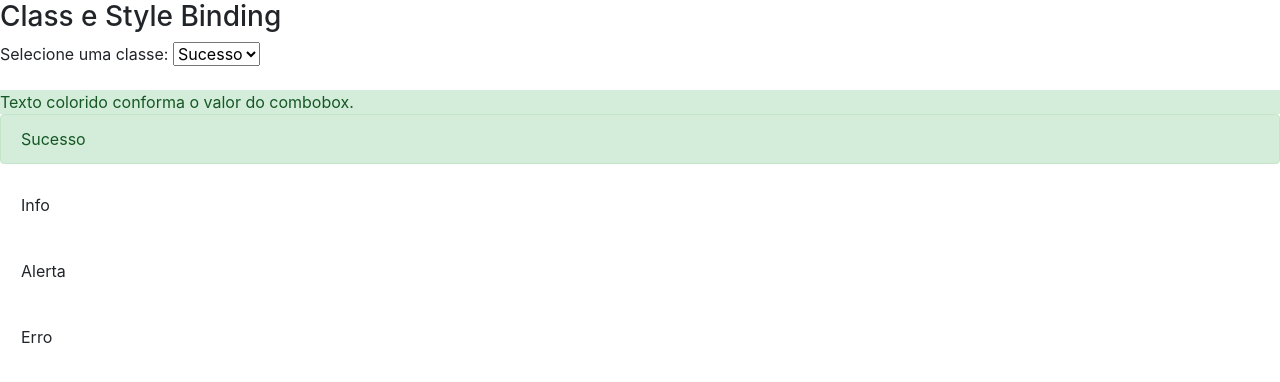
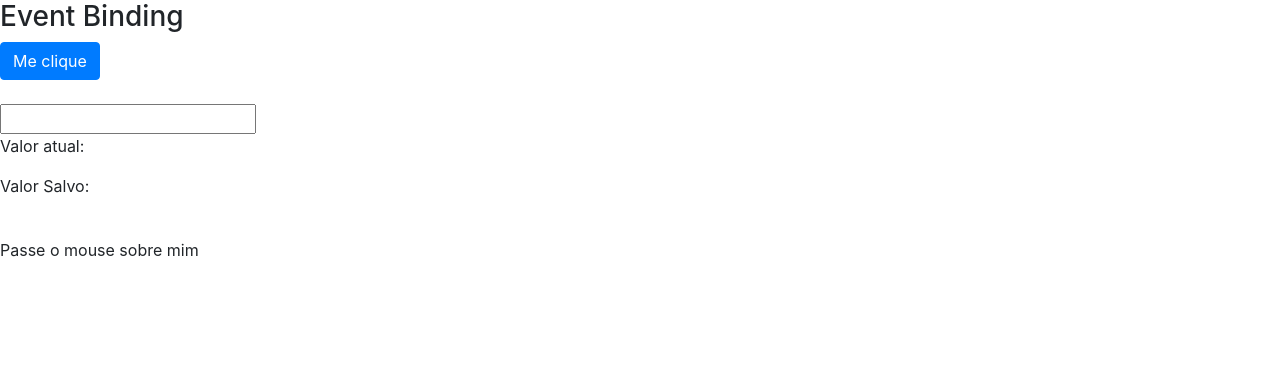
Before and after one commit to AgnisElouise/Curso-Angular2, an Angular app in the folder data-binding/: page / in a window 1280 px wide. Shown: the top 382 px of the page. Built offline with nearby package versions, Linux system fonts and the light colour scheme.

Commit message:
usando event binding

```diff
--- a/data-binding/src/app/data-binding/data-binding.component.css
+++ b/data-binding/src/app/data-binding/data-binding.component.css
@@ -0,0 +1,4 @@
+.highlight{
+    background-color: yellow;
+    font-weight: bold;
+}
--- a/data-binding/src/app/data-binding/data-binding.component.html
+++ b/data-binding/src/app/data-binding/data-binding.component.html
@@ -1,5 +1,5 @@
-<section class="property-binding">
-  <!--article>
+<!--section class="property-binding">
+  <article>
     <h3>Interpolation / Interpolação</h3>
     <p>String renderizada com interpolação: {{ url }}</p>
     <p>Resultado de 1 + 1 é: {{ 1 + 1}}</p>
@@ -11,7 +11,7 @@
     <img src="{{ urlImagem }}" >
     <img [src]="urlImagem" >
     <img bind-src="urlImagem" >
-  </article-->
+  </article>
   <article>
     <h3>Class e Style Binding</h3>
     <div>
@@ -50,4 +50,37 @@
     </div>
 
   </article>
+</section-->
+
+<section class="event-binding">
+
+  <article>
+    <h3>Event Binding </h3>
+    <div>
+      <button (click)="botaoClicado()"
+      class="btn btn-primary">
+      Me clique
+    </button>
+    <br><br>
+
+    <input type="text"
+    (keyup)="onKeyUP($event)"
+    (keyup.enter)="salvarValor(campoInput.value)"
+    (blur) = "salvarValor($event.target.value)"
+    #campoInput/>
+
+    <p>Valor atual: {{ valorAtual }}</p>
+    <p>Valor Salvo: {{ valorSalvo }}</p>
+
+    <br>
+    <span
+    (mouseover)="OnMouseOverOut()"
+    (mouseout)="OnMouseOverOut()"
+    [class.highlight]= "isMouseOver">
+      Passe o mouse sobre mim </span>
+
+
+    </div>
+  </article>
+
 </section>
--- a/data-binding/src/app/data-binding/data-binding.component.ts
+++ b/data-binding/src/app/data-binding/data-binding.component.ts
@@ -3,13 +3,23 @@
 @Component({
   selector: 'app-data-binding',
   templateUrl: './data-binding.component.html',
-  styleUrls: ['./data-binding.component.css']
+  //styleUrls: ['./data-binding.component.css']
+  styles: [
+  `.highlight{
+    background-color: yellow;
+    font-weight: bold;}
+  `]
 })
 export class DataBindingComponent implements OnInit {
 
   url: string = 'http://loiane.com';
   cursoAngular: boolean = true;
   urlImagem = 'http://lorempixel.com/400/200/sports/';
+
+  valorAtual:string = '';
+  valorSalvo: string = '';
+
+  isMouseOver: boolean = false;
 
   getValor(){
     return 1;
@@ -18,6 +28,22 @@
     return true;
   }
 
+  botaoClicado(){
+    alert('Botão Clicado!');
+  }
+  onKeyUP(evento: KeyboardEvent){
+    this.valorAtual = (<HTMLInputElement>evento.target).value;
+
+  }
+
+  salvarValor(valor){
+    this.valorSalvo = valor;
+  }
+
+  OnMouseOverOut(){
+    this.isMouseOver = !this.isMouseOver;
+  }
+
   constructor() { }
 
   ngOnInit() {
```
